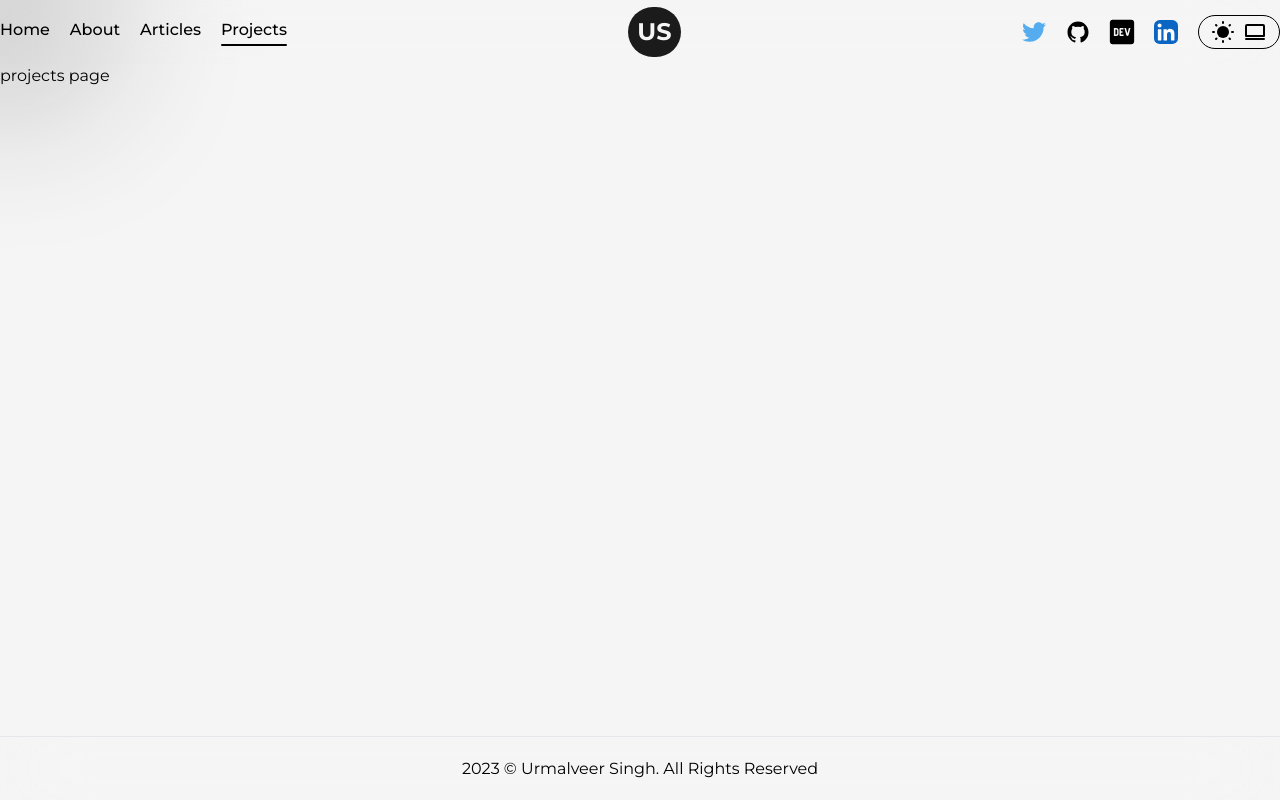
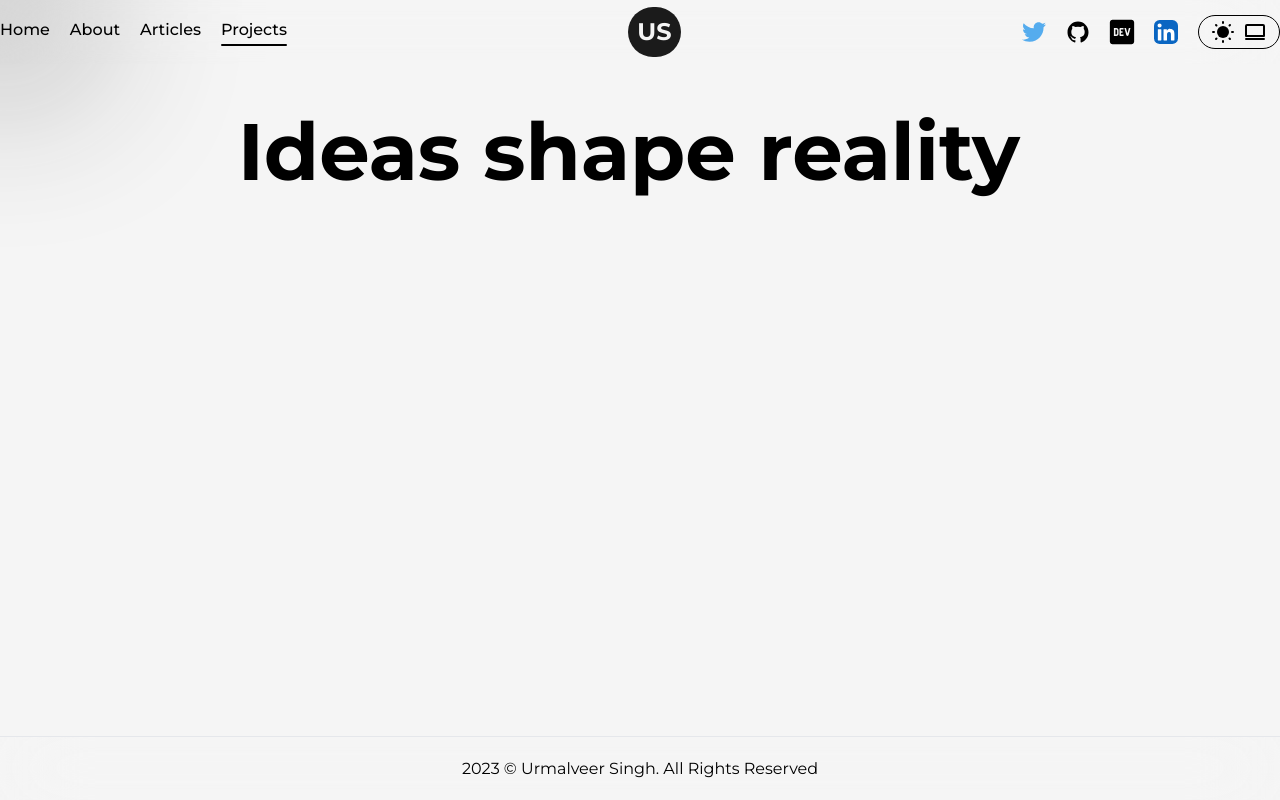
Before and after one commit to oggy107/portfolio, a Next.js app: page /project in a window 1280 px wide. Built offline with nearby package versions, Linux system fonts and the light colour scheme.

Commit message:
added: animations to highlights in animated text

```diff
--- a/src/app/components/animatedText.jsx
+++ b/src/app/components/animatedText.jsx
@@ -67,7 +67,8 @@ export default function AnimatedText({
                     <motion.span
                         key={index}
                         className={`inline-block ${
-                            highlights.includes(index + 1) && "text-blue-400"
+                            highlights.includes(index + 1) &&
+                            "bg-gradient-to-r from-blue-500 via-red-500 to-blue-600 text-transparent bg-clip-text bg-[length:200%_200%] animate-highlight"
                         }`}
                         variants={{ ...singleWord[type] }}
                     >
--- a/src/app/project/page.js
+++ b/src/app/project/page.js
@@ -1,7 +1,11 @@
+import AnimatedText from "../components/animatedText";
+
 export default function Project() {
     return (
-        <div>
-            <h1>projects page</h1>
+        <div className="w-full min-h-[calc(100vh-8rem)] container m-auto py-7 lg:py-12">
+            <section className="text-center text-[2rem] sm:text-[3rem] whitespace-nowrap lg:text-[5rem] lg:leading-[5rem] font-bold">
+                <AnimatedText text="Ideas shape reality" type="fade-in" />
+            </section>
         </div>
-    )
+    );
 }
--- a/tailwind.config.js
+++ b/tailwind.config.js
@@ -47,6 +47,19 @@ module.exports = {
             boxShadow: {
                 "3xl": "0 15px 15px 1px rgba(80,230,217, 0.4)",
             },
+            animation: {
+                highlight: "highlight 3s ease-in-out infinite",
+            },
+            keyframes: {
+                highlight: {
+                    "0%, 100%": {
+                        "background-position": "100% 0",
+                    },
+                    "50%": {
+                        "background-position": "0 100%",
+                    },
+                },
+            },
         },
     },
     plugins: [],
```
